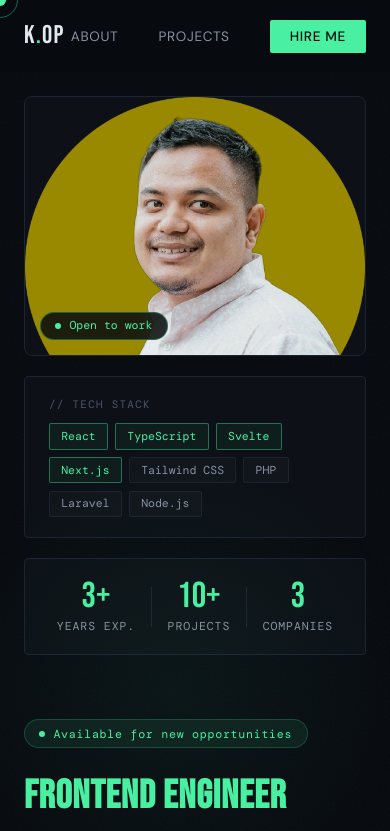
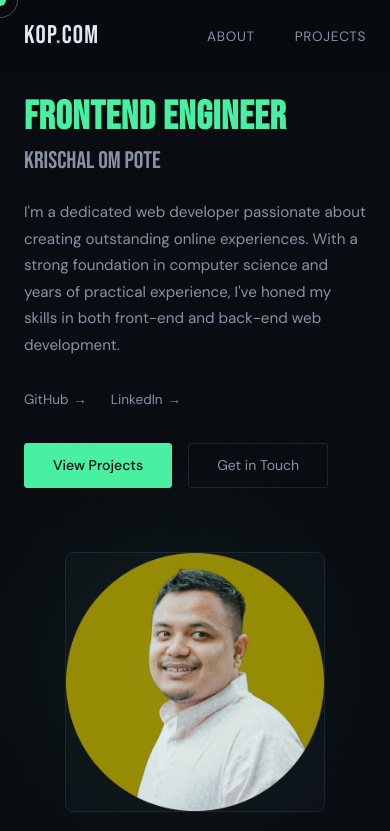
Before and after one commit to Krischal-Pote/krischal-website, a Svelte app: page / in a window 390 px wide. Shown: the top 831 px of the page. Built offline with nearby package versions, Linux system fonts and the light colour scheme.

Commit message:
feat: Update project details and improve UI components

```diff
--- a/index.html
+++ b/index.html
@@ -2,6 +2,7 @@
 <html lang="en">
   <head>
     <meta charset="UTF-8" />
+    <link rel="icon" type="image/svg+xml" href="/public/profile.png" />
     <meta name="viewport" content="width=device-width, initial-scale=1.0" />
     <title>Krischal Om Pote — Frontend Developer</title>
     <meta name="description" content="Frontend Developer from Kathmandu, Nepal. Building modern, scalable web interfaces with React, TypeScript, and Svelte." />
--- a/src/components/Nav.svelte
+++ b/src/components/Nav.svelte
@@ -13,12 +13,11 @@
 
 <header class="nav" class:scrolled>
   <div class="nav-inner">
-    <Link to="/" class="nav-logo">K<span>.</span>OP</Link>
+    <Link to="/" class="nav-logo">KOP<span>.</span>COM</Link>
     <nav>
       <ul class="nav-links">
         <li><Link to="/about">About</Link></li>
         <li><Link to="/projects">Projects</Link></li>
-        <li><a href="mailto:crischal1234@gmail.com" class="nav-cta">Hire Me</a></li>
       </ul>
     </nav>
   </div>
--- a/src/pages/LandingPage.svelte
+++ b/src/pages/LandingPage.svelte
@@ -48,13 +48,8 @@
 </script>
 
 <main class="page-wrap">
-  <!-- HERO -->
   <section class="hero">
     <div class="hero-left">
-      <div class="hero-tag">
-        <span class="tag-dot"></span>
-        Available for new opportunities
-      </div>
 
       <h1 class="hero-name">
         <span class="typewriter">{currentPost}<span class="caret">|</span></span>
@@ -84,10 +79,6 @@
     <div class="hero-right">
       <div class="profile-wrap">
         <img src={ProfileImage} alt="Krischal Om Pote" class="profile-img" width="380" height="460" />
-        <div class="profile-badge">
-          <span class="badge-dot"></span>
-          Open to work
-        </div>
       </div>
 
       <div class="stack-card">
@@ -98,7 +89,7 @@
           {/each}
         </div>
       </div>
-
+    </div>
         <div class="stats-row">
           <div class="stat">
             <div class="stat-n">3+</div>
@@ -115,7 +106,6 @@
             <div class="stat-l">Companies</div>
           </div>
         </div>
-    </div>
   </section>
 
   <div class="divider"></div>
@@ -127,14 +117,14 @@
 </main>
 
 <style>
+
   .page-wrap {
-    max-width: 80rem;
+    max-width: 95rem;
     margin: 0 auto;
     padding: 0 4rem;
     padding-top: 8rem;
   }
 
-  /* HERO */
   .hero {
     display: grid;
     grid-template-columns: 1fr 1fr;
@@ -180,12 +170,14 @@
 .hero-name {
   font-family: var(--font-display);
   font-size: clamp(2.5rem, 5vw, 5rem);
-    line-height: 1;
+  line-height: 1.05;
   letter-spacing: 0.02em;
   margin-bottom: 0.5rem;
   color: var(--accent);
   animation: fadeUp 0.6s 0.1s ease both;
-    min-height: 5rem;
+  /* min-height: 11rem;   */
+  display: flex;
+  align-items: flex-start;
 }
   .typewriter { display: block; }
   .caret {
@@ -262,9 +254,10 @@
   }
   .btn-outline:hover { border-color: var(--text-dim); color: var(--text); }
 
-  /* RIGHT COLUMN */
 .hero-right {
   display: flex;
+  justify-content: center;
+  align-items: center;
   flex-direction: column;
   gap: 1.25rem;
   animation: fadeUp 0.6s 0.35s ease both;
@@ -370,7 +363,6 @@
 @media (max-width: 900px) {
   .page-wrap { padding: 0 1.5rem; padding-top: 6rem; }
   .hero { grid-template-columns: 1fr; min-height: auto; }
-    .hero-right { order: -1; }
   .profile-img { max-width: 100%; height: 260px; }
 }
 </style>
--- a/src/pages/ProjectDetails.svelte
+++ b/src/pages/ProjectDetails.svelte
@@ -1,8 +1,12 @@
-<script>
-  import { onMount } from "svelte";
-  let id;
+<script lang="ts">
+  type ProjectKey = "1" | "2" | "3" | "4";
 
-  const projects = {
+  export let id: string | undefined = undefined;
+
+  const projects: Record<ProjectKey, {
+    title: string; url: string; image: string;
+    tags: string[]; summary: string; points: string[];
+  }> = {
     "1": {
       title: "Hamro Patro Bank Rates",
       url: "https://bank-rates.hamropatro.com/",
@@ -55,13 +59,8 @@
     },
   };
 
-  onMount(() => {
-    const path = location.pathname;
-    const parts = path.split("/");
-    id = parts[parts.length - 1];
-  });
-
-  $: project = projects[id];
+  // Cast safely — only look up if id is a valid key
+  $: project = id && id in projects ? projects[id as ProjectKey] : undefined;
 </script>
 
 {#if project}
```
Also changed, not shown: src/pages/About.svelte (+0 -8 lines). Lines whose indentation alone changed are shown as unchanged.
